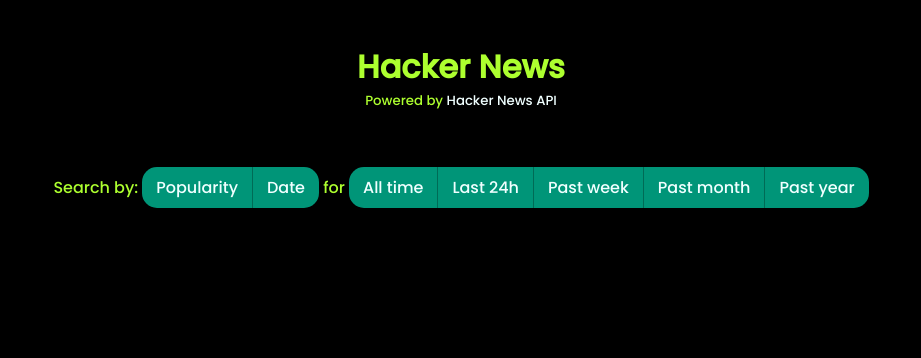
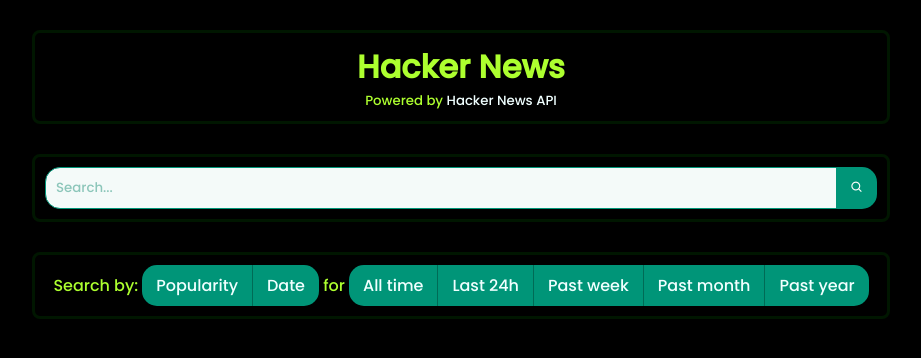
Before and after one commit to jpsilveira11/Hacker-News, a Flask app: page / in a window 1280 px wide. Shown: the top 358 px of the page, without its empty margins (179-1100 px from the left). Run offline with Flask 3, Linux system fonts and the light colour scheme.

Commit message:
searchbar

```diff
--- a/static/style.css
+++ b/static/style.css
@@ -4,6 +4,8 @@
     padding: 0;
     font-family:'poppins',sans-serif;
 }
+
+/*----------------------------------------------------------------*/
 
 body {
     background-color: black;
@@ -12,13 +14,36 @@
 .container {
     margin: 30px auto auto auto;
     width: 65%;
+    /*
     border: 3px solid transparent;
-    /*
+    */
     border: 3px solid rgb(0, 22, 0);
     border-radius: 8px;
-    */
+
     padding: 10px;
 }
+/*
+.searchbar-container{
+    margin: 30px auto auto auto;
+    width: 20%;
+    //comment
+    border: 3px solid transparent;
+    //end of comment
+    border: 3px solid rgb(0, 22, 0);
+    border-radius: 8px;
+
+    padding: 10px;
+}
+*/
+
+
+a {
+    color:azure;
+    text-decoration: none;
+}
+
+/*----------------------------------------------------------------*/
+
 .header {
     color:greenyellow;
     padding:none;
@@ -31,10 +56,49 @@
     text-align: center;
     font-weight: lighter;
 }
-a {
-    color:azure;
-    text-decoration: none;
+
+/*----------------------------------------------------------------*/
+
+.searchbar{
+    width:100%;
+    /*max-width: 100%;*/
+    display:inline-flex;
 }
+.searchbar-input{
+    flex-grow:1;
+    padding:10px;
+    outline:none;
+    border:1px solid #009578;
+    border-radius: 15px 0 0 15px;
+    background: #F4FAF9;
+    transition: background 0.25s, box-shadow 0.25s;
+}
+.searchbar-input:focus{
+    background-color: white;
+    box-shadow: 0 0 2px #8CC6BA;
+}
+.searchbar-input::placeholder{
+    color:#8CC6BA;
+}
+.searchbar-button{
+    width:40px;
+    background:#009578;
+    color:white;
+    outline: none;
+    border:none;
+    display:flex;
+    align-items: center;
+    justify-content: center;
+    border-radius: 0 15px 15px 0;
+    cursor:pointer;
+    user-select: none;
+}
+.searchbar-button:active{
+    box-shadow: inset 0 0 30px rgba(0,0,0,0.25);
+}
+
+/*----------------------------------------------------------------*/
+
 .filter{
     text-align: center;
     color:greenyellow;
--- a/templates/home.html
+++ b/templates/home.html
@@ -5,16 +5,25 @@
         <link rel="stylesheet" type="text/css" href="{{ url_for('static', filename='style.css') }}">
         <meta charset="UTF-8">
         <meta name="viewport" content="width=device-width, initial-scale=1.0">
-        <!--<link href='https://unpkg.com/boxicons@2.1.4/css/boxicons.min.css' rel='stylesheet'>-->
+        <link href='https://unpkg.com/boxicons@2.1.4/css/boxicons.min.css' rel='stylesheet'>
     </head>
+    <!---->
     <body>
+        <!---->
         <div class="container">
             <div class="header">
                 <h1 id="header-h1">Hacker News</h1>
                 <h5 id="header-h5">Powered by <a href="https://hn.algolia.com/api/">Hacker News API</a></h5>
             </div>
         </div>
-
+        <!---->
+        <div class="container">
+            <form class="searchbar">
+                <input class="searchbar-input" type="text" name="search" placeholder="Search...">
+                <button class="searchbar-button" type="submit"><i class='bx bx-search'></i></button>
+            </form>
+        </div>
+        <!---->
         <div class="container">
             <div class="filter">
                 Search by:
```
